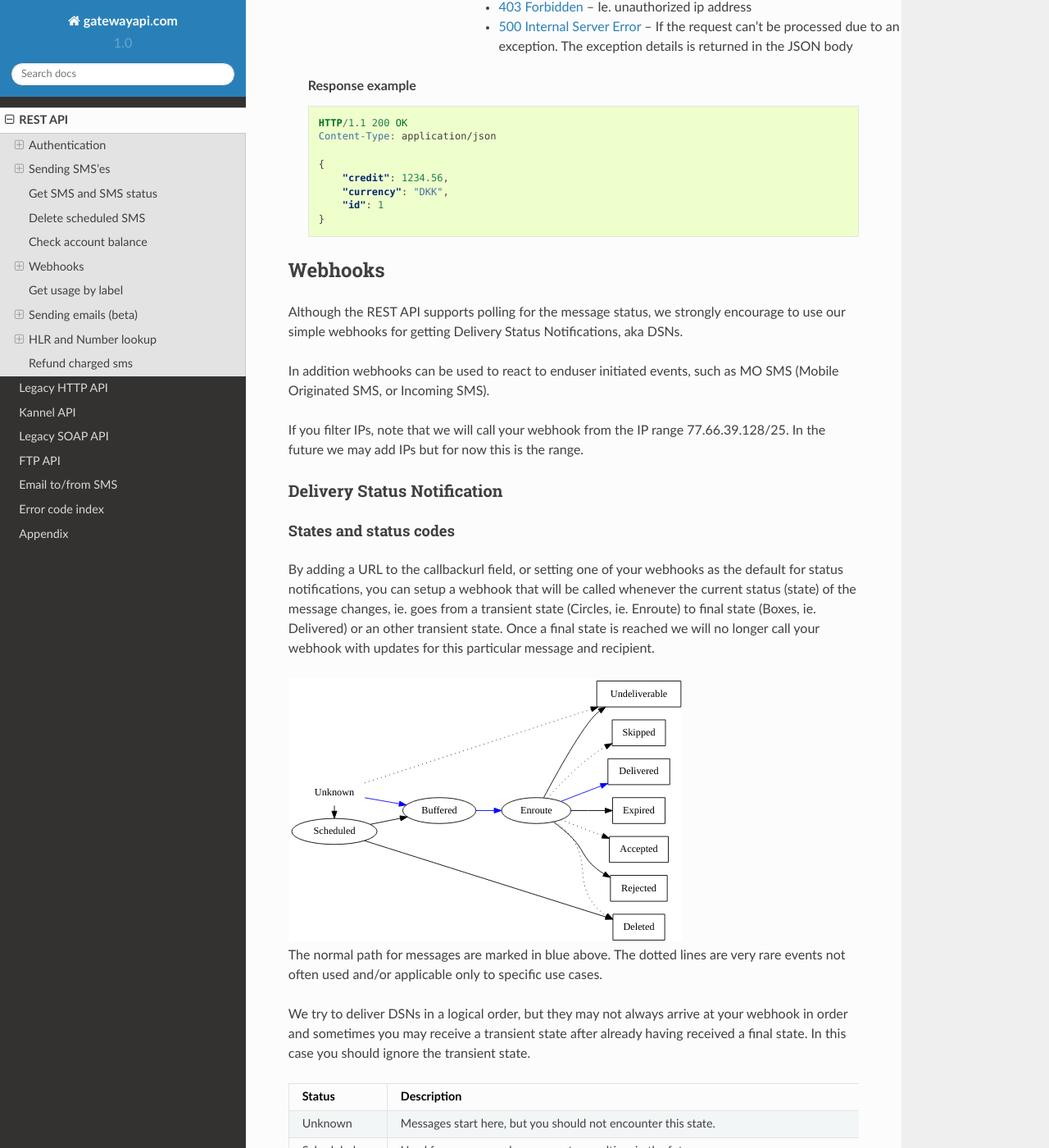
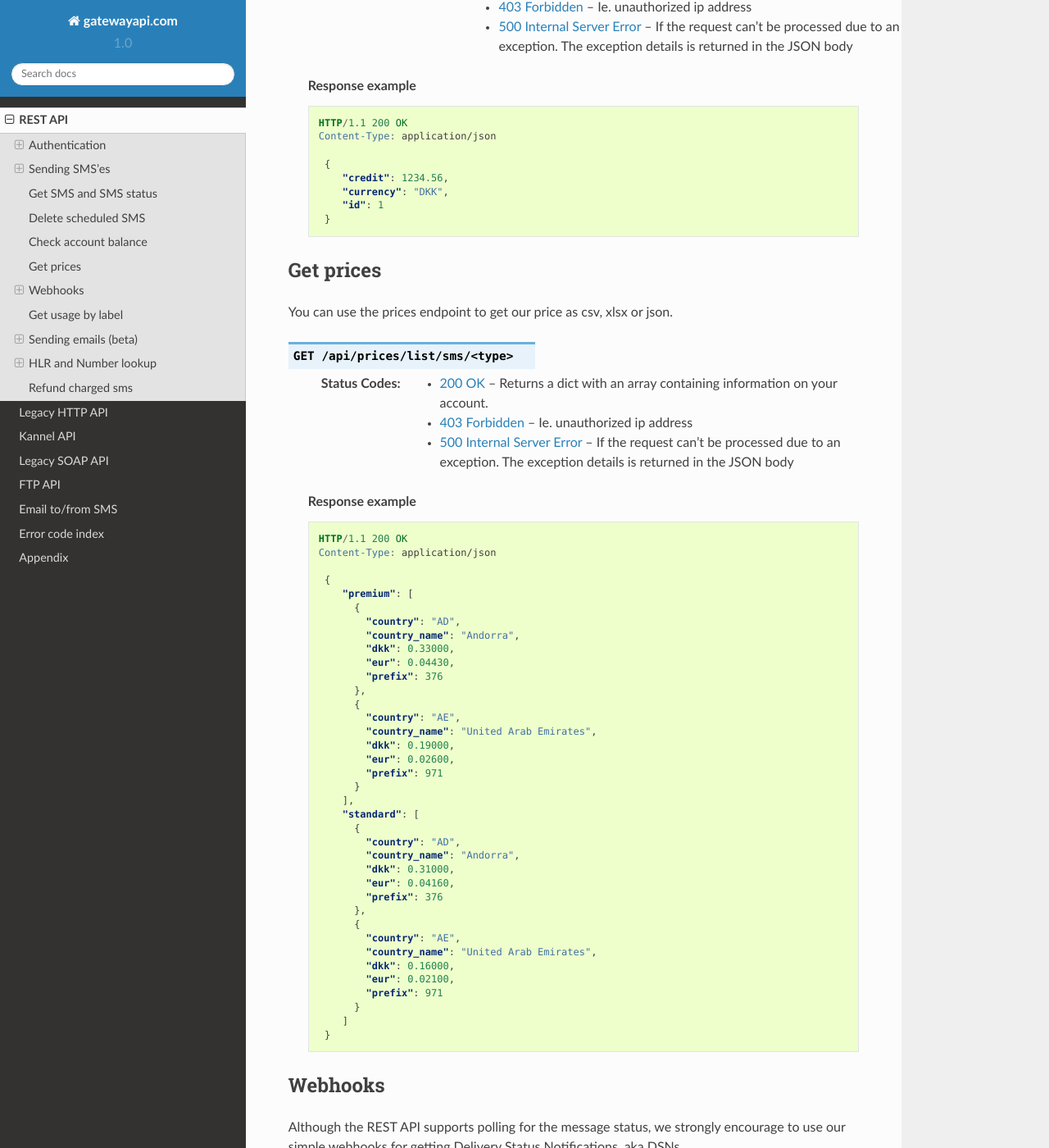
Before and after one commit to onlinecity/gatewayapi-docs, a Sphinx documentation site: the page built from docs/rest.rst, in a window 1280 px wide and 1400 px high, scrolled down 18007 px. Shown: the whole window at 82% size. Built offline with Sphinx 7.4.7 and the Read the Docs theme 2.0.0, drawn with Linux system fonts in a browser that asks for light colours.

Commit message:
Add documentation of prices endpoint

```diff
--- a/docs/rest.rst
+++ b/docs/rest.rst
@@ -923,12 +923,65 @@
       HTTP/1.1 200 OK
       Content-Type: application/json
 
-      {
+       {
           "credit": 1234.56,
           "currency": "DKK",
           "id": 1
-      }
-
+       }
+
+Get prices
+---------------------
+
+You can use the prices endpoint to get our price as csv, xlsx or json.
+
+.. http:get:: /api/prices/list/sms/<type>
+   :synopsis: Get credit balance of your account.
+
+   :status 200: Returns a dict with an array containing information on your account.
+   :status 403: Ie. unauthorized ip address
+   :status 500: If the request can't be processed due to an exception. The exception details is returned in the JSON body
+
+   **Response example**
+
+   .. sourcecode:: http
+
+      HTTP/1.1 200 OK
+      Content-Type: application/json
+
+       {
+          "premium": [
+            {
+              "country": "AD",
+              "country_name": "Andorra",
+              "dkk": 0.33000,
+              "eur": 0.04430,
+              "prefix": 376
+            },
+            {
+              "country": "AE",
+              "country_name": "United Arab Emirates",
+              "dkk": 0.19000,
+              "eur": 0.02600,
+              "prefix": 971
+            }
+          ],
+          "standard": [
+            {
+              "country": "AD",
+              "country_name": "Andorra",
+              "dkk": 0.31000,
+              "eur": 0.04160,
+              "prefix": 376
+            },
+            {
+              "country": "AE",
+              "country_name": "United Arab Emirates",
+              "dkk": 0.16000,
+              "eur": 0.02100,
+              "prefix": 971
+            }
+          ]
+       }
 
 Webhooks
 --------
```
